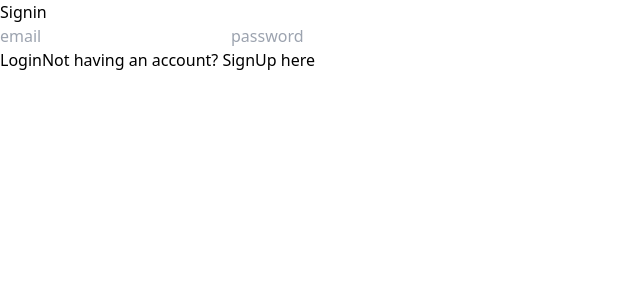
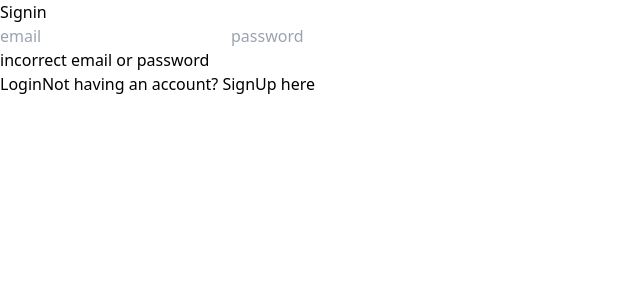
Before and after one commit to Zwubman/Project-Management-Frontend, a React (Vite) app: page / in a window 1280 px wide. Both pictures are taken after a click on the button "Login". Shown: the top 300 px of the page, without its empty margins (0-640 px from the left). Built offline with nearby package versions, Linux system fonts and the light colour scheme.

Commit message:
add error displaying

```diff
--- a/src/Pages/SignIn.jsx
+++ b/src/Pages/SignIn.jsx
@@ -5,6 +5,7 @@ import Cookies from "js-cookie";
 
 const Login = () => {
   const [loginData, setLoginData] = useState({ email: "", password: "" });
+  const [errorMessage, setErrorMessage] = useState(""); // State for error message
   const history = useNavigate();
 
   // Handle changes in input fields
@@ -15,31 +16,32 @@ const Login = () => {
 
   // Handle form submission
   const handleSubmit = async () => {
+    setErrorMessage(""); // Reset error message before submitting
     if (loginData.email === "" || loginData.password === "") {
-      alert("Email and password are required");
+      setErrorMessage("Email and password are required");
     } else {
       try {
         const response = await axios.post(
-          "https://project-management-backend-fq7q.onrender.com/api/auth/sign-in", // Adjust the endpoint as per your backend setup
+          "https://project-management-backend-fq7q.onrender.com/api/auth/sign-in",
           loginData
         );
         console.log(response);
-        // You can store the token or any other data in localStorage/sessionStorage
+
         Cookies.set("authToken", response.data.accessToken, {
           expires: 7,
           secure: true,
           sameSite: "Strict",
         });
-        history("/home"); // Redirect to the home page after successful login
+        history("/home"); // Redirect to home page after successful login
       } catch (error) {
         console.error("Login failed:", error);
-        alert("Login failed. Please check your credentials.");
+        setErrorMessage("Login failed. Please check your credentials."); // Set error message
       }
     }
   };
 
   return (
-    <div className="h-[98vh] flex items-center justify-center ">
+    <div className="h-[98vh] flex items-center justify-center">
       <div className="p-4 w-2/6 rounded bg-gray-800">
         <div className="text-2xl font-semibold">Signin</div>
         <input
@@ -58,7 +60,10 @@ const Login = () => {
           value={loginData.password}
           onChange={handleChange}
         />
-        <div className="w-full flex items-center justify-between ">
+        {errorMessage && (
+          <div className="bg-red-500 text-white p-2 rounded my-2">{"incorrect email or password"}</div>
+        )}
+        <div className="w-full flex items-center justify-between">
           <button
             className="bg-blue-400 text-xl font-semibold text-black px-3 py-2 rounded"
             onClick={handleSubmit}
```
